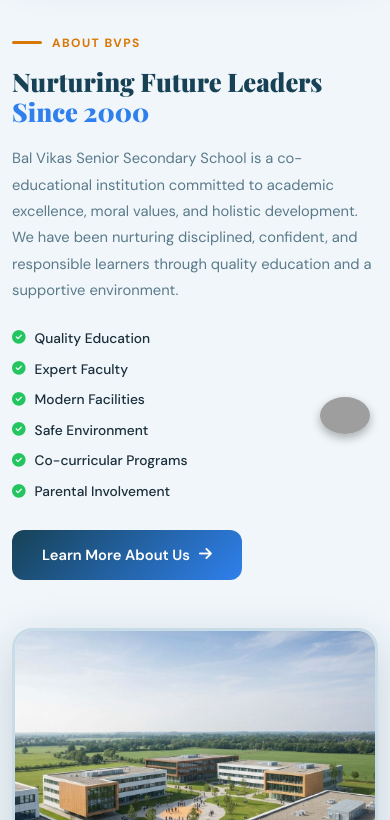
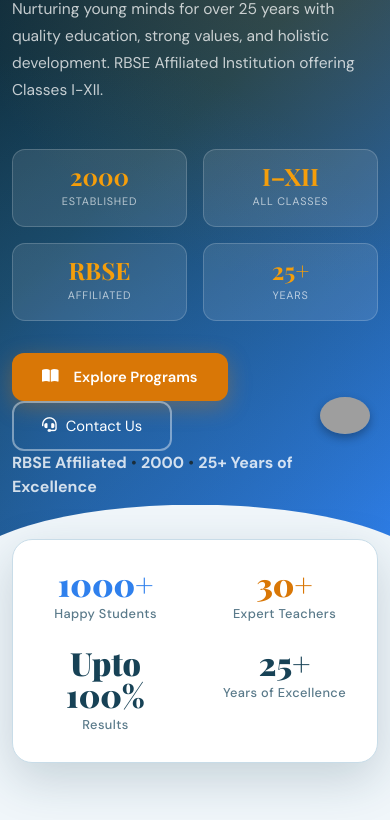
Before and after one commit to bvpsnayla/bvps-website, a plain HTML site: page index.html in a window 390 px wide. Shown: the part 390-1210 px from the top of the page. Drawn offline with nearby package versions, Linux system fonts and the light colour scheme; grey boxes are pictures that could not be loaded; a web font is replaced by a local one.

Commit message:
Update styles.css

```diff
--- a/css/styles.css
+++ b/css/styles.css
@@ -1711,7 +1711,7 @@
 }
 @media(max-width:768px){
   .hero{padding:50px 0 75px;
-  display: none;}
+  display: block;}
   .hero-logo-wrap{margin-top:30px}
   .hero-logo-outer{width:220px;height:220px}
   .hero-logo-inner img{max-height:110px}
```
